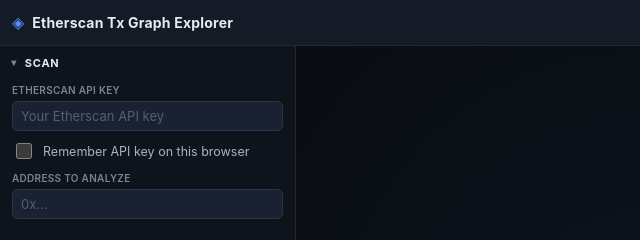
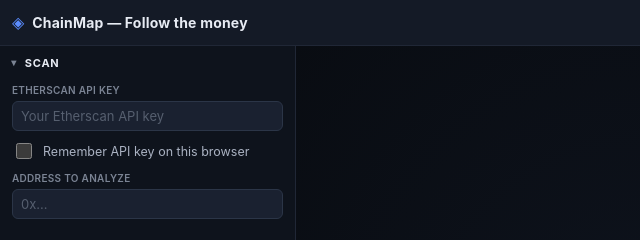
Before and after one commit to gl0bal01/chainmap, a website with bundled scripts: page index.html in a window 1280 px wide. Shown: the top 240 px of the page, 0-640 px from the left. Built offline with nearby package versions, Linux system fonts and the light colour scheme.

Commit message:
feat(ui): rename app to ChainMap — Follow the money

```diff
--- a/index.html
+++ b/index.html
@@ -23,7 +23,7 @@
   form-action 'self';
   frame-ancestors 'none';
 ">
-<title>Etherscan Tx Graph Explorer</title>
+<title>ChainMap — Follow the money</title>
 <link rel="stylesheet" href="src/style.css">
 <script src="vendor/vis-network/vis-network.min.js" integrity="sha384-Kp7cMaDnHOrgpE8FT6l7tUuGIo7kBcBVcttockpXN/whrsQBcy9ZcpKmr/1a/nMo"></script>
 <script src="vendor/jspdf/jspdf.umd.min.js" integrity="sha384-qovJwSBbRDPP5cEjCp8S0UP66wrvnjaa60XMOGzTNanrThcrGfXfnZkvgY8N1KT3"></script>
@@ -34,7 +34,7 @@
   <header id="appbar">
     <div class="brand">
       <span class="logo" aria-hidden="true">◈</span>
-      <h1 data-i18n="app.title">Etherscan Tx Graph Explorer</h1>
+      <h1 data-i18n="app.title">ChainMap — Follow the money</h1>
     </div>
     <div class="appbar-actions">
       <label for="controlsChk" class="btn ghost sm" data-i18n="ui.controls">Controls</label>
--- a/src/locales/en.js
+++ b/src/locales/en.js
@@ -6,7 +6,7 @@
   "_meta.code": "en",
 
   // --- app / header ---------------------------------------------------------
-  "app.title": "Etherscan Tx Graph Explorer",
+  "app.title": "ChainMap — Follow the money",
 
   // --- form: inputs ---------------------------------------------------------
   "form.apiKey.label": "Etherscan API key",
--- a/src/locales/fr.js
+++ b/src/locales/fr.js
@@ -6,7 +6,7 @@
   "_meta.code": "fr",
 
   // --- app / header ---------------------------------------------------------
-  "app.title": "Etherscan Tx Graph Explorer",
+  "app.title": "ChainMap — Suivez l'argent",
 
   // --- form: inputs ---------------------------------------------------------
   "form.apiKey.label": "Clé API Etherscan",
```
